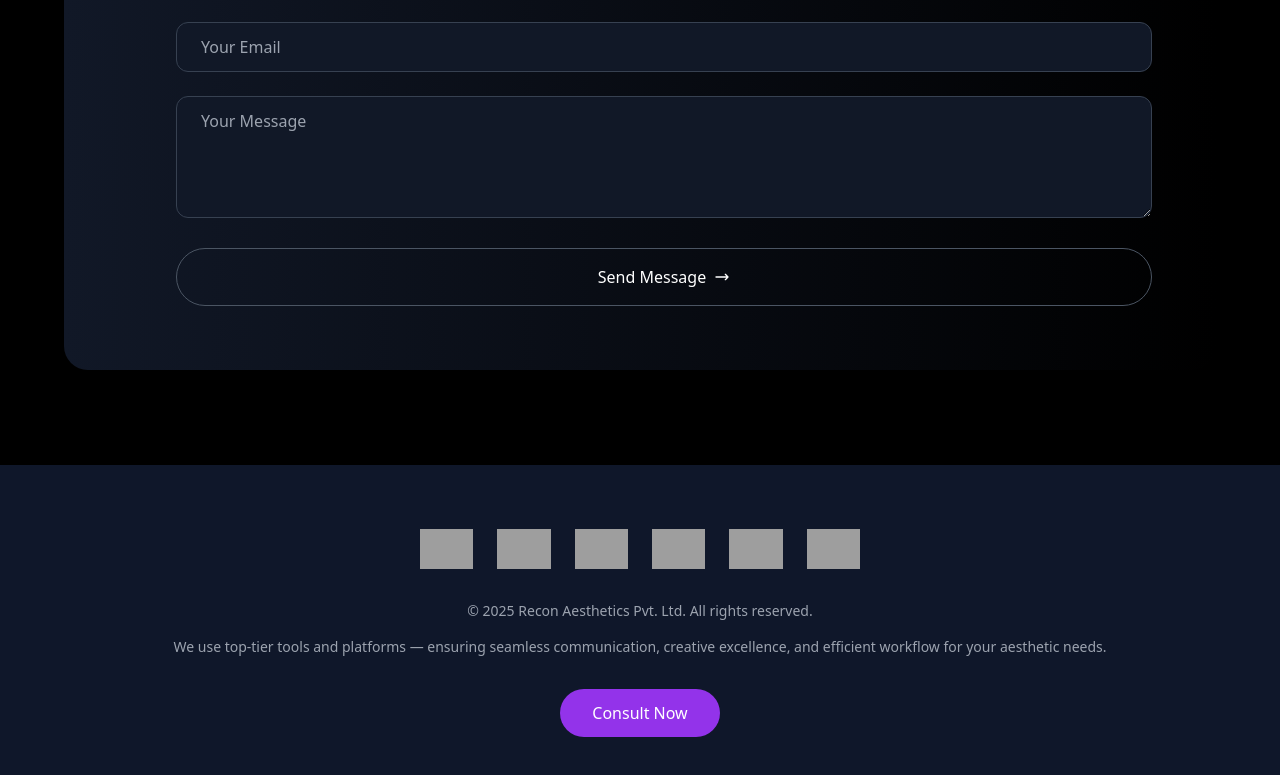
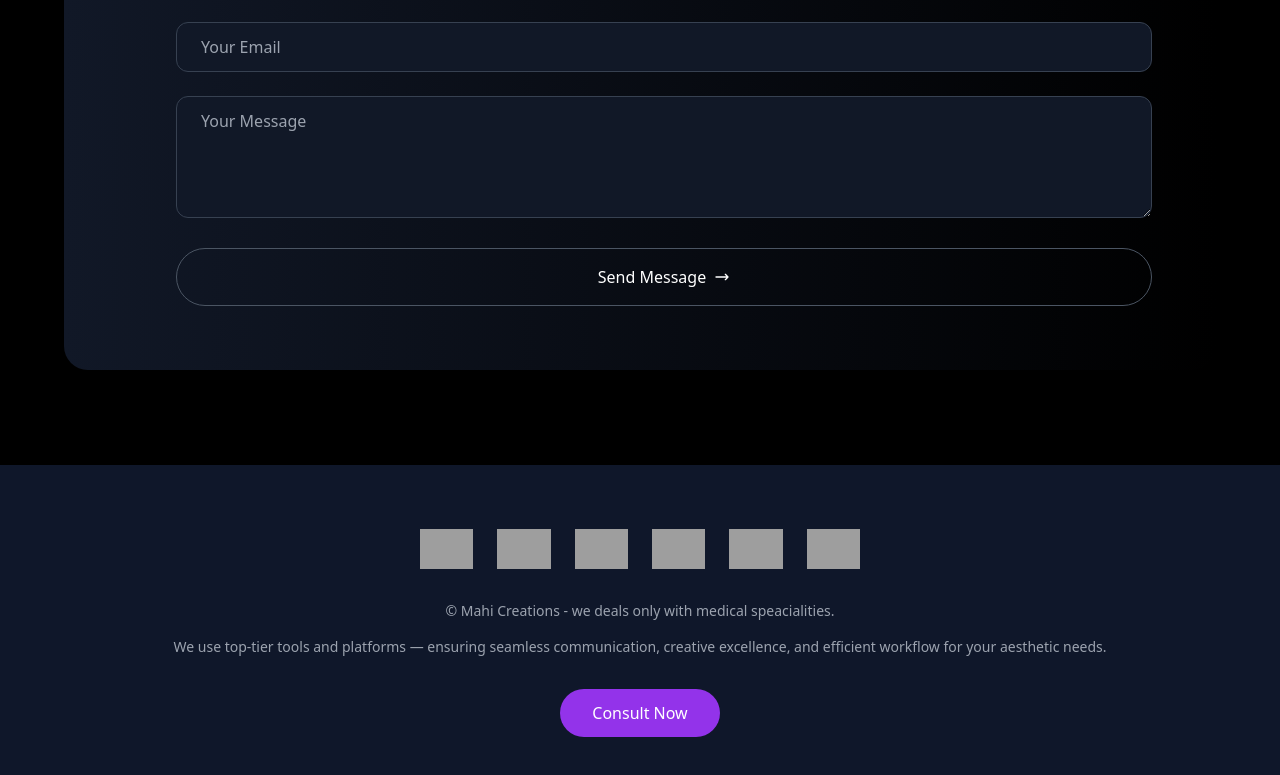
Before and after one commit to shubhampra036/My-live-, a website: page index.html in a window 1280 px wide. Shown: the part 2735-3510 px from the top of the page. Drawn offline with nearby package versions, Linux system fonts and the light colour scheme; grey boxes are pictures that could not be loaded.

Commit message:
Update index.html

```diff
--- a/index.html
+++ b/index.html
@@ -386,7 +386,7 @@
     <!-- Footer Text -->
     <div class="space-y-4">
       <p class="text-sm text-gray-400">
-        © 2025 Recon Aesthetics Pvt. Ltd. All rights reserved.
+        © Mahi Creations - we deals only with medical speacialities.
       </p>
       <p class="text-sm text-gray-400">
         We use top-tier tools and platforms — ensuring seamless communication, creative excellence, and efficient workflow for your aesthetic needs.
```
